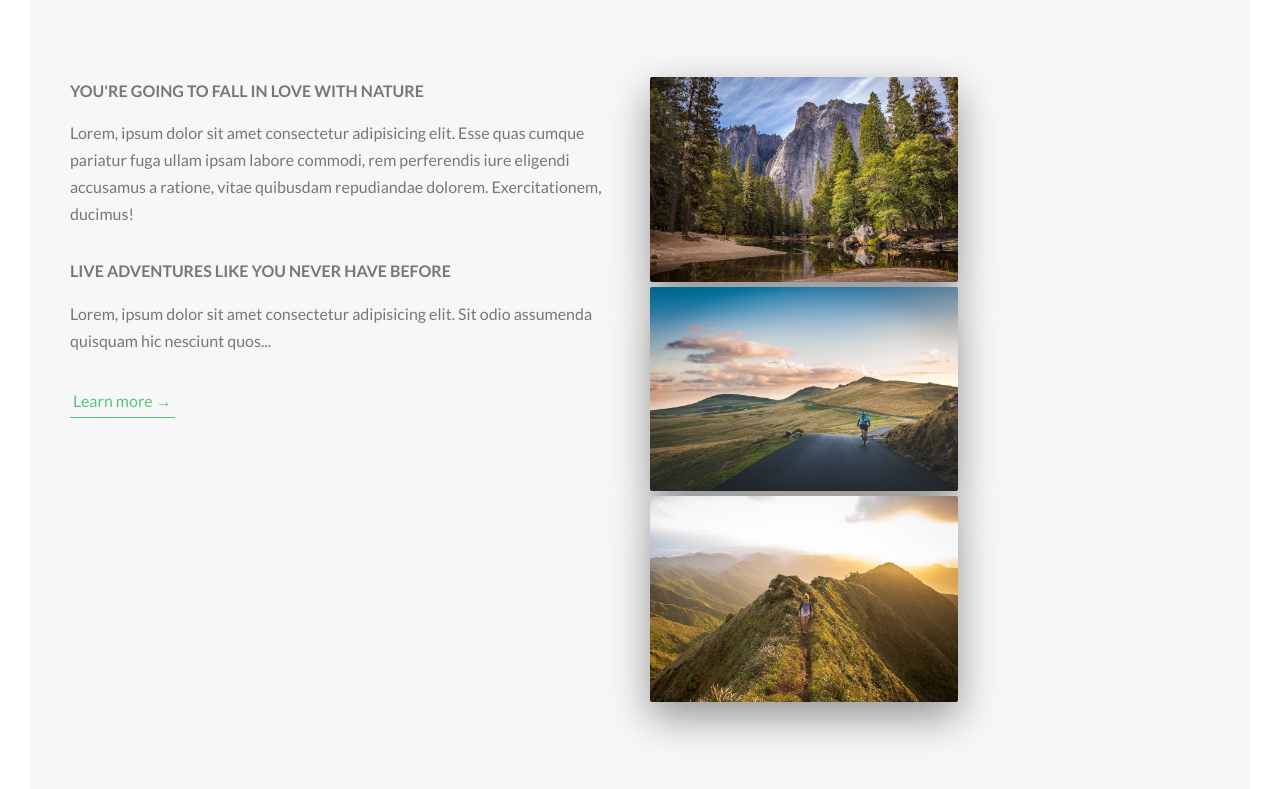
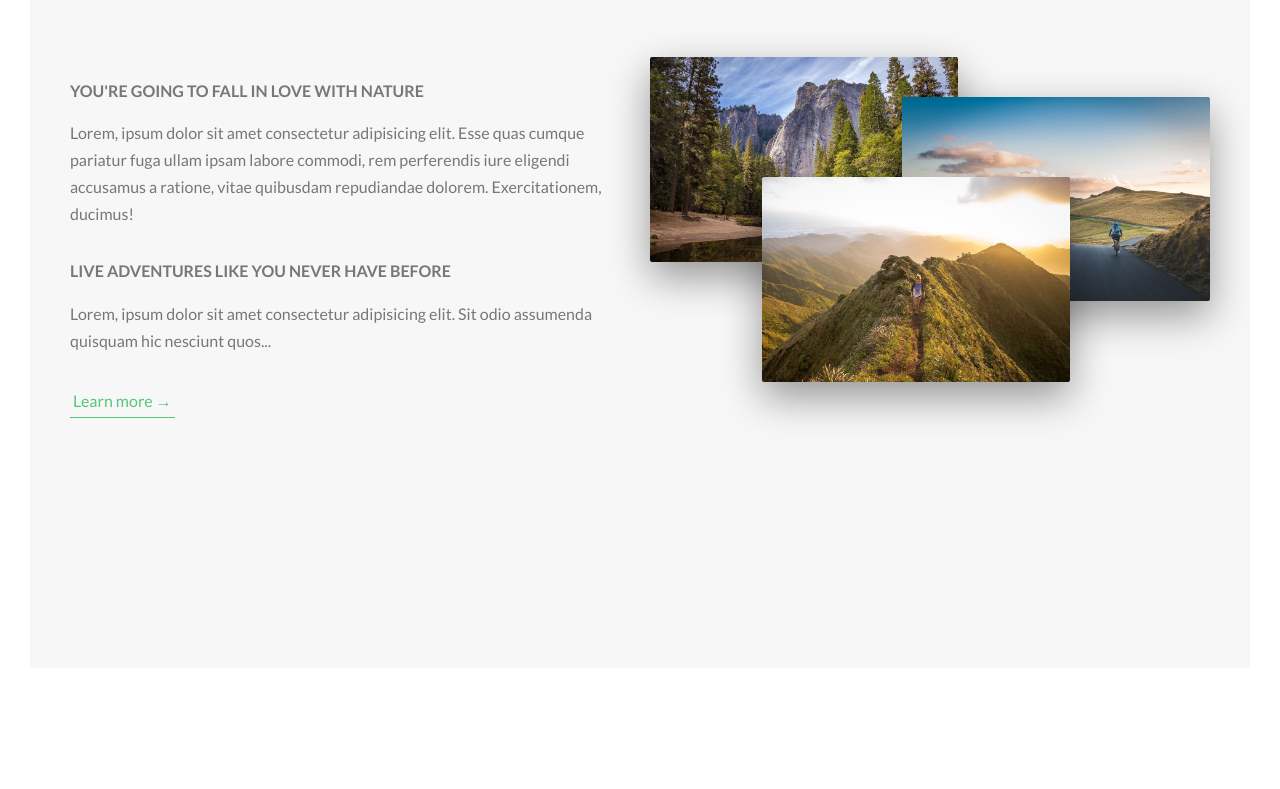
Before and after one commit to mariamariae/natours_project, a website: page index.html in a window 1280 px wide. Shown: the part 943-1732 px from the top of the page. After the commit the page ends 1641 px from the top, so only its background shows below. Drawn offline with Linux system fonts and the light colour scheme.

Commit message:
after section

```diff
--- a/sass/components/_composition.scss
+++ b/sass/components/_composition.scss
@@ -1,7 +1,33 @@
 .composition {
+    position: relative;
     &__photo {
         width: 55%;
         box-shadow: 0 1.5rem 4rem rgba($color-black, .4);
         border-radius: 2px;
+        position: absolute;
+        z-index: 10;
+        transition: all .2s;
+        outline-offset: 2rem;
+        &--p1 {
+            left: 0;
+            top: -2rem;
+        }
+        &--p2 {
+            right: 0;
+            top: 2rem;
+        }
+        &--p3 {
+            left: 20%;
+            top: 10rem;
+        }
+        &:hover {
+            outline: 1.5rem solid $color-primary;
+            transform: scale(1.05) translateY(-.5rem);
+            box-shadow: 0 2.5rem 4rem rgba($color-black, .5);
+            z-index: 20;
+        }
+    }
+    &:hover &__photo:not(:hover) {
+        transform: scale(.95);
     }
 }
```
Also changed, not shown: css/style.css.
